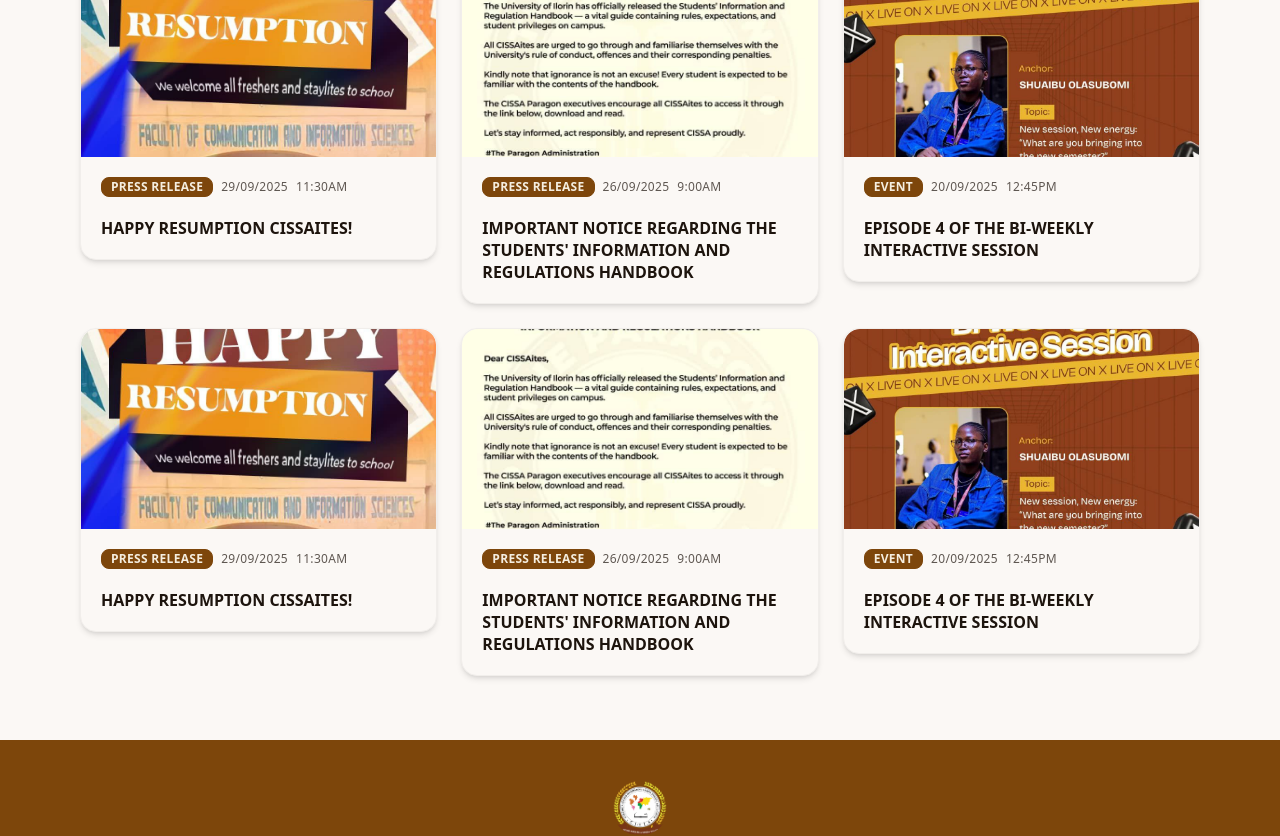
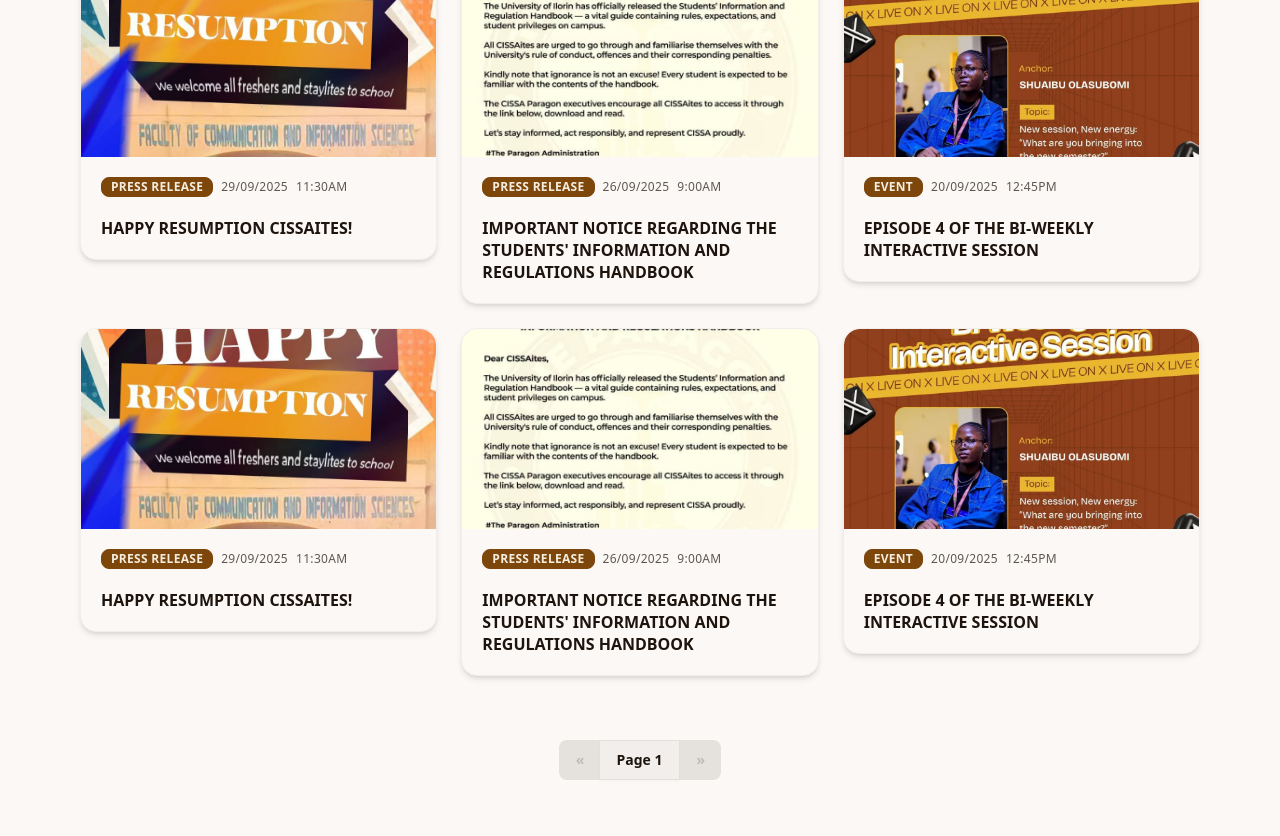
Before and after one commit to cissaunilorin/cissa-paragon-website-frontend, a Next.js app: page /news in a window 1280 px wide. Shown: the part 744-1580 px from the top of the page. Built offline with nearby package versions, Linux system fonts and the light colour scheme.

Commit message:
feat: add pagination buttons to NewsPage for better navigation

```diff
--- a/src/app/news/page.tsx
+++ b/src/app/news/page.tsx
@@ -41,6 +41,14 @@ export default function NewsPage() {
                         </section>
                     )}
                 </div>
+
+                {announcements.length > 0 && (
+                    <div className="join pt-16 text-center justify-center w-full">
+                        <button className="join-item btn" disabled>«</button>
+                        <button className="join-item btn">Page 1</button>
+                        <button className="join-item btn" disabled>»</button>
+                    </div>
+                )}
             </div>
         </main>
     );
```
